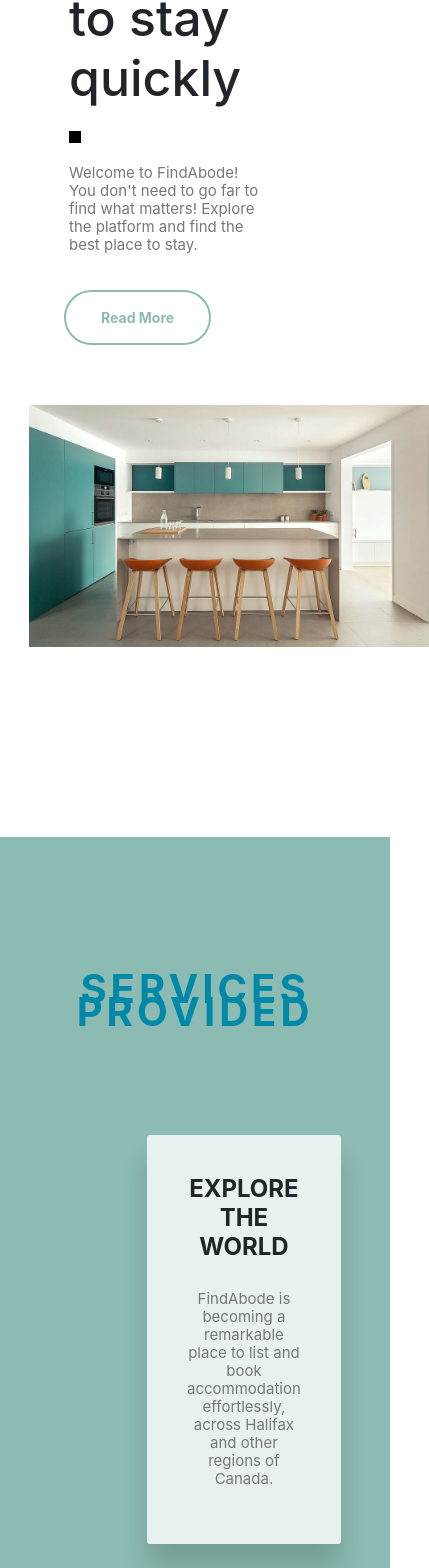
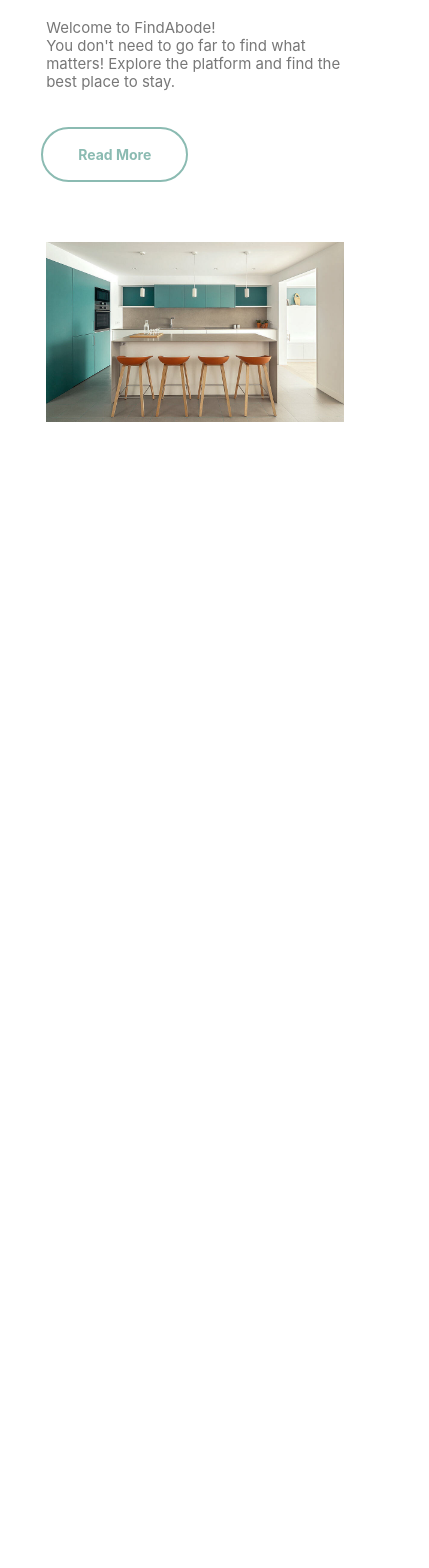
Before and after one commit to uanthwal/Group16_FindAbode, a React (Create React App) app: page / in a window 390 px wide. Shown: the part 382-1950 px from the top of the page, 429 px wide, since content can reach past the window. After the commit the page ends 844 px from the top, so only its background shows below. Built offline with nearby package versions, Linux system fonts and the light colour scheme.

Commit message:
Home page Responsive

```diff
--- a/src/App.css
+++ b/src/App.css
@@ -1,3 +1,10 @@
+html,body {
+  width: 100%;
+    height: 100%;
+    margin: 0px;
+    padding: 0px;
+    overflow-x: hidden;
+}
 * {
   margin: 0;
   padding: 0;
@@ -212,5 +219,11 @@ p {
   text-align: center;
   text-transform: uppercase;
   letter-spacing: 4px;
-  line-height: 23px;
 }
+
+@media screen and (max-width: 500px) {
+  .timeline {
+    margin-top: 100px;
+  }
+
+}
--- a/src/components/Footer.js
+++ b/src/components/Footer.js
@@ -41,9 +41,6 @@ class Footer extends Component {
                 Discussion Forum
               </Link>
             </li>
-            <li>
-              <div className="footer-link">&copy; FindAbode 2020</div>
-            </li>
           </ul>
         </div>
       </footer>
--- a/src/components/Service.js
+++ b/src/components/Service.js
@@ -6,7 +6,6 @@ class Service extends Component {
     return (
       <section className="features">
         <h1 className="timeline service-provide">SERVICES PROVIDED</h1>
-        <br />
         <div className="section-features">
           <div className="feature-box">
             <h3 className="feature-heading">Explore the world</h3>
--- a/src/css/Footer.css
+++ b/src/css/Footer.css
@@ -26,14 +26,12 @@
   background: #f2f2f2;
   color: #616161;
   font-size: 12px;
-  padding: 80px 0;
+  padding: 80px;
 }
 .footer-inner {
-  max-width: 1100px;
+  width: 80%;
   margin: 0 auto;
-  padding: 0 20px 0 20px;
   display: flex;
-  align-items: center;
   justify-content: space-between;
 }
 @media screen and (max-width: 500px) {
@@ -45,17 +43,22 @@
   .footer-inner {
     max-width: 1100px;
     margin: 0 auto;
-    padding: 0 20px 0 20px;
     display: flex;
     flex-direction: column;
     align-items: center;
     justify-content: space-between;
   }
+  .footer ul {
+    display: block !important;
+      margin-bottom: 0px;
+      flex-wrap: wrap;
+      align-items: center !important;
+  }
 }
 .footer div {
   margin-bottom: 20px;
   display: flex;
-  align-items: center;
+  align-items: center !important;
 }
 
 .footer div i {
@@ -64,7 +67,9 @@
 
 .footer ul {
   display: flex;
-  flex-wrap: wrap;
+    margin-bottom: 0px;
+    flex-wrap: wrap;
+    align-items: center !important;
 }
 
 .footer li {
--- a/src/css/Header.css
+++ b/src/css/Header.css
@@ -8,7 +8,6 @@
 }
 
 .header-text {
-  margin-right: 50px;
   margin-top: 30px;
   max-width: 400px;
 }
@@ -36,8 +35,6 @@
   cursor: pointer;
 }
 .launch {
-  margin-left: -40px;
-  min-width: 400px;
   width: 60%;
   height: 60%;
 }
@@ -49,14 +46,14 @@
   .header-container {
     display: flex;
     flex-direction: column;
-    margin: 0 10%;
+    margin: 0 8%;
     margin-bottom: 20px;
-    margin-top: 130px;
+    margin-top: 60px;
     justify-content: center;
-    padding: 30px;
+    padding: 15px;
   }
   .launch {
-    width: 60%;
-    height: 60%;
+    width: 100%;
+    height: 100%;
   }
 }
--- a/src/css/Service.css
+++ b/src/css/Service.css
@@ -34,14 +34,16 @@
 
 @media screen and (max-width: 500px) {
   .section-features {
-    display: grid;
-    grid-template-columns: 1fr;
+    display: flex;
+    flex-flow: row wrap;
+    margin: 0px;
+  }
+  .service-provide {
+    padding-top: 50px;
   }
   .feature-box {
     background-color: rgba(255, 255, 255, 0.8);
     font-size: 24px;
-    margin-left: -130px;
-    padding: -40px;
     margin-bottom: 30px;
     text-align: center;
     border-radius: 3px;
--- a/src/css/apartment/Apartment.css
+++ b/src/css/apartment/Apartment.css
@@ -18,19 +18,15 @@
   cursor: pointer;
 }
 @media screen and (max-width: 500px) {
-  .section-apartments h1 {
-    margin-left: -150px;
-  }
+
   .apartments-containers {
-    margin-left: -80px;
     display: flex;
     flex-direction: column;
     justify-content: space-between;
     align-items: center;
   }
   .view-more {
-    margin-left: -100px;
-    margin-top: 120px;
+    margin-top: 20px;
     padding: 18px 40px;
     background: transparent;
     outline: none;
@@ -43,7 +39,7 @@
 
 /* feature apartment showcase */
 .card-container {
-  margin-top: 150px;
+  margin-top: 10px;
   overflow: hidden;
   display: inline-block;
   background-color: white;
```
